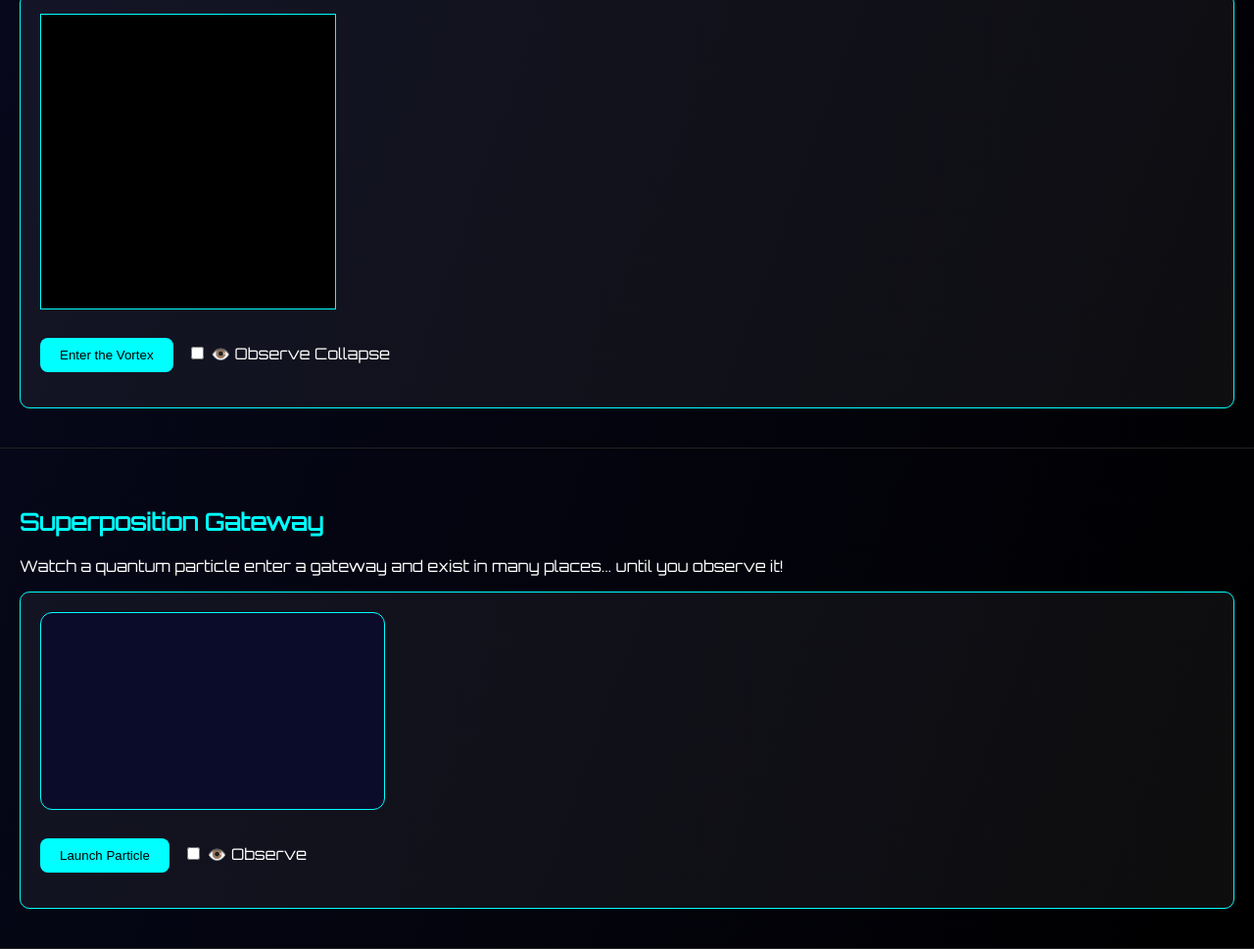
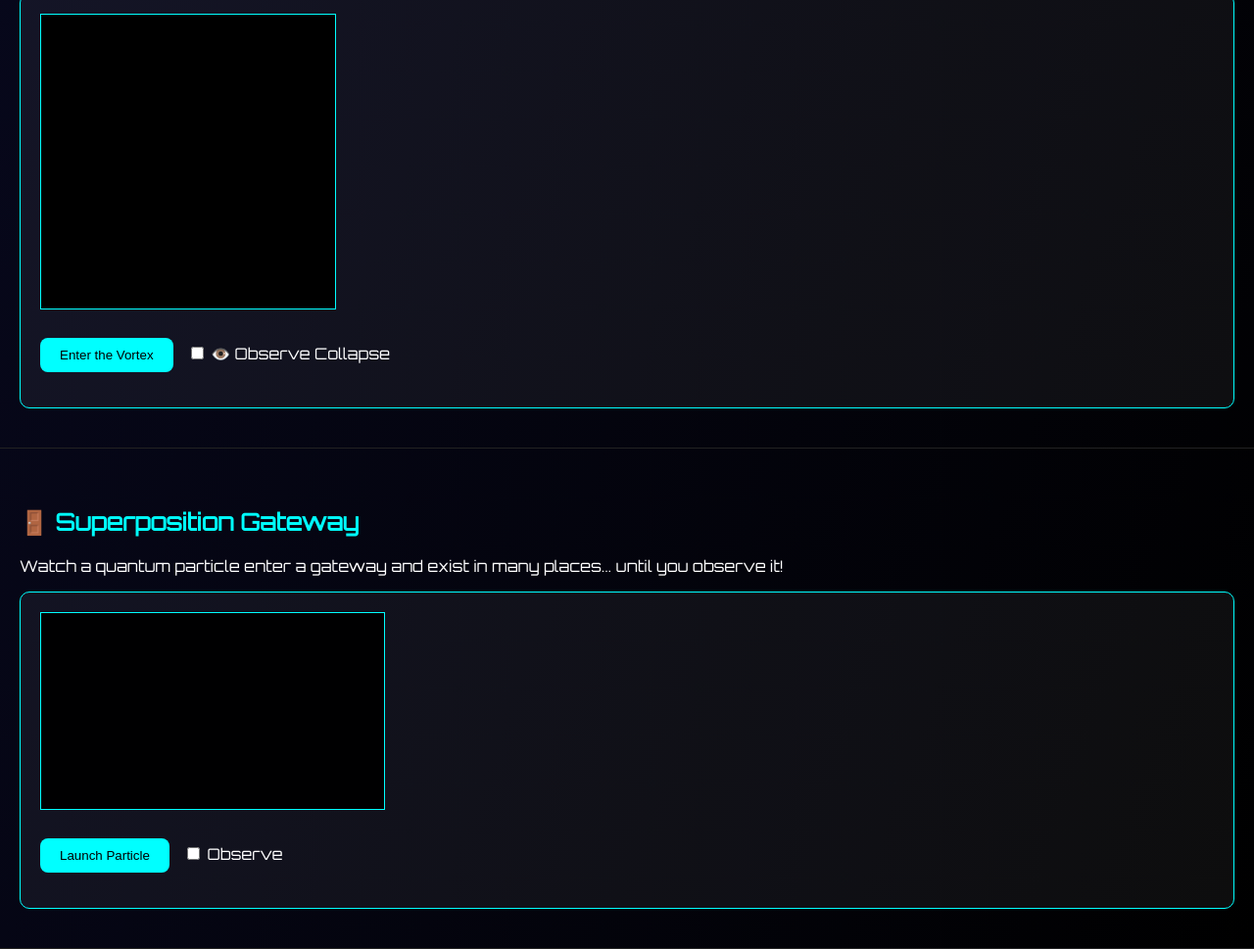
Before and after one commit to Salwa-xi/Test, a plain HTML site: page index.html in a window 1280 px wide. Shown: the part 2535-3504 px from the top of the page at 98% size. Drawn offline with Linux system fonts and the light colour scheme.

Commit message:
Update index.html

```diff
--- a/index.html
+++ b/index.html
@@ -555,13 +555,13 @@
 
 
 <section class="section">
-  <h2>Superposition Gateway</h2>
+  <h2>🚪 Superposition Gateway</h2>
   <p>Watch a quantum particle enter a gateway and exist in many places... until you observe it!</p>
   <div class="simulation-box">
-    <canvas id="superCanvas" width="350" height="200" style="background:#0b0c2a; border:1px solid #0ff; border-radius: 12px;"></canvas>
+    <canvas id="superCanvas" width="350" height="200" style="background:#000001; border:1px solid #0ff; border-radius: 0px;"></canvas>
     <div style="margin-top:15px;">
-      <button onclick="launchSuperParticle()">Launch Particle</button>
-      <label style="margin-left:10px;"><input type="checkbox" id="observeSuper"> 👁️ Observe</label>
+      <button onclick="launchSuperParticle()"> Launch Particle</button>
+      <label style="margin-left:10px;"><input type="checkbox" id="observeSuper">  Observe</label>
     </div>
     <p id="superResult" style="margin-top:10px; font-weight:bold;"></p>
   </div>
@@ -623,7 +623,7 @@
         ctx.globalAlpha = 1;
         if (observe) {
           const finalX = trails[0].x.toFixed(1);
-          document.getElementById("superResult").innerText = ` Collapse complete. Particle locked at x=${finalX}`;
+          document.getElementById("superResult").innerText = `Collapse complete. Particle locked at x=${finalX}`;
         } else {
           document.getElementById("superResult").innerText = " Superposition state faded into the quantum void...";
         }
```
